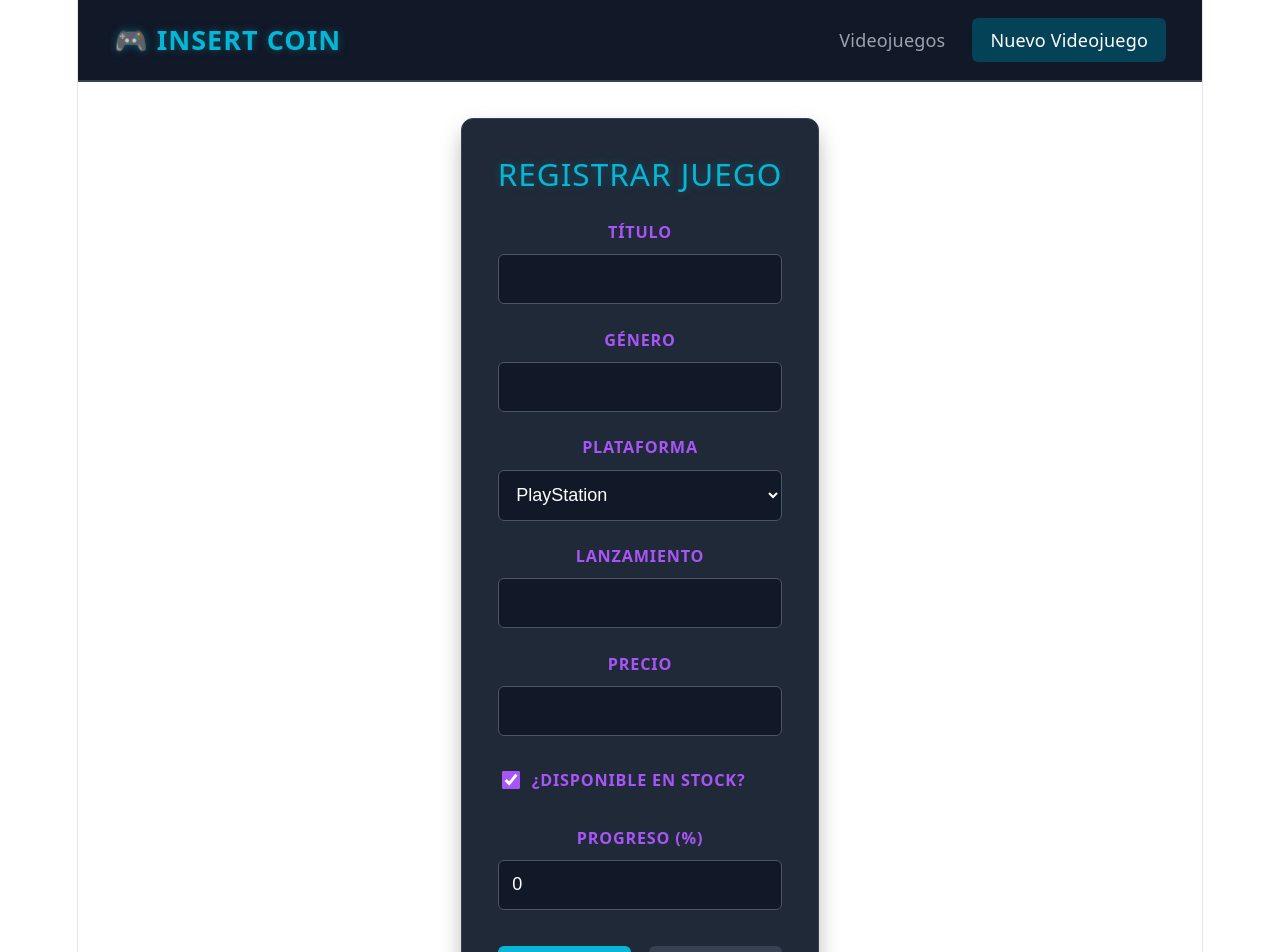
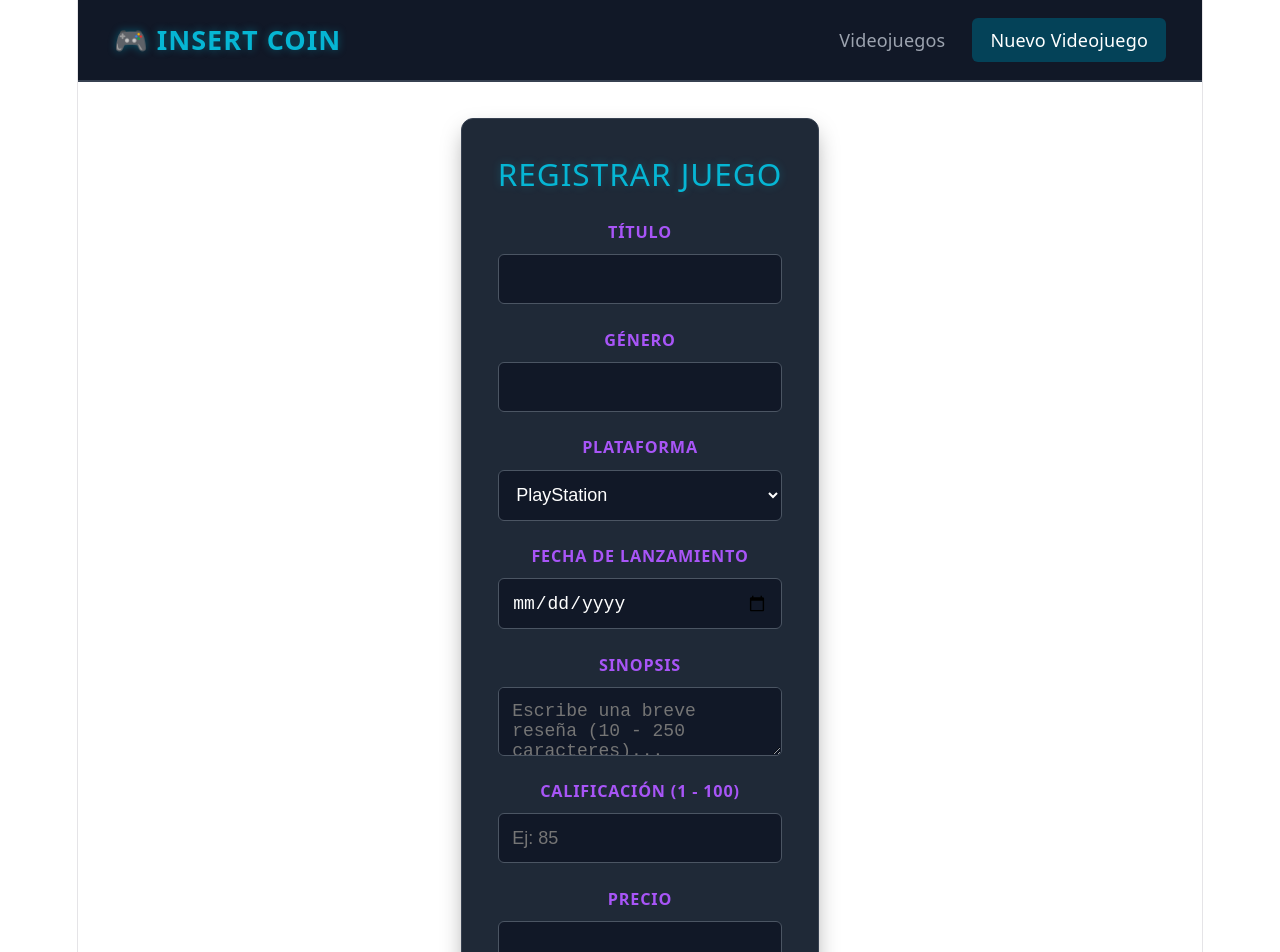
Before and after one commit to lopsig/react-fundamentos-parte2, a React (Vite) app: page /editar-juego in a window 1280 px wide. Shown: the top 952 px of the page. Built offline with nearby package versions, Linux system fonts and the light colour scheme.

Commit message:
feat: nuevos campos en el modelo de datos y formulario; sinopsis y calificacion

```diff
--- a/src/components/FormularioVideojuego.jsx
+++ b/src/components/FormularioVideojuego.jsx
@@ -7,6 +7,7 @@ export const FormularioVideojuego = ({ onGuardar }) => {
   const location = useLocation();
   const navigate = useNavigate();
   const videojuegoRecuperado = location.state?.videojuego || null
+  const hoy = new Date().toISOString().split("T")[0]
 
   //# ESTADOS
   const [titulo, setTitulo] = useState("")
@@ -16,6 +17,8 @@ export const FormularioVideojuego = ({ onGuardar }) => {
   const [precio, setPrecio] = useState("")
   const [disponible, setDisponible] = useState(true)
   const [progreso, setProgreso] = useState(0.0)
+  const [sinopsis, setSinopsis] = useState("")
+  const [calificacion, setCalificacion] = useState("")
 
   //# EFECTO
   useEffect(() => {
@@ -28,6 +31,8 @@ export const FormularioVideojuego = ({ onGuardar }) => {
       setPrecio(videojuegoRecuperado.precio)
       setDisponible(videojuegoRecuperado.disponible)
       setProgreso(videojuegoRecuperado.progreso)
+      setSinopsis(videojuegoRecuperado.sinopsis)
+      setCalificacion(videojuegoRecuperado.calificacion)
     } else {
       setTitulo("")
       setGenero("")
@@ -36,6 +41,8 @@ export const FormularioVideojuego = ({ onGuardar }) => {
       setPrecio("")
       setDisponible(true)
       setProgreso(0)
+      setSinopsis("")
+      setCalificacion("")
     }
 
   }, [videojuegoRecuperado])
@@ -44,14 +51,16 @@ export const FormularioVideojuego = ({ onGuardar }) => {
   //# MANEJAR GUARDAR
   const manejarGuardar = () => {
     const videojuego = {
-      id: videojuegoRecuperado !== null && videojuegoRecuperado !== undefined ? videojuegoRecuperado.id : Date.now(),
+      id: videojuegoRecuperado?.id ? videojuegoRecuperado.id : Date.now(),
       titulo: titulo,
       genero: genero,
       plataforma: plataforma,
       lanzamiento: lanzamiento,
       precio: precio,
       disponible: disponible,
-      progreso: progreso
+      progreso: progreso,
+      sinopsis: sinopsis,
+      calificacion : Number(calificacion)
     }
 
     onGuardar(videojuego)
@@ -106,19 +115,45 @@ export const FormularioVideojuego = ({ onGuardar }) => {
       </div>
 
       <div className="form-group">
-        <label>Lanzamiento</label>
+        <label>Fecha de Lanzamiento</label>
         <input
-          type="text"
+          type="date"
           className="form-control"
+          max={hoy}
           value={lanzamiento}
           onChange={(e) => setLanzamiento(e.target.value)}
         />
       </div>
 
       <div className="form-group">
+        <label>Sinopsis</label>
+        <textarea
+          className="form-control"
+          minLength={10}
+          maxLength={250}
+          placeholder="Escribe una breve reseña (10 - 250 caracteres)..."
+          value={sinopsis}
+          onChange={(e) => setSinopsis(e.target.value)}
+        ></textarea>
+      </div>
+
+      <div className="form-group">
+        <label>Calificación (1 - 100)</label>
+        <input
+          type="text"
+          className="form-control"
+          min={1}
+          max={100}
+          placeholder="Ej: 85"
+          value={calificacion}
+          onChange={(e) => setCalificacion(e.target.value)}
+        />
+      </div>
+
+      <div className="form-group">
         <label>Precio</label>
         <input
-          type="text"
+          type="number"
           className="form-control"
           value={precio}
           onChange={(e) => setPrecio(e.target.value)}
```
